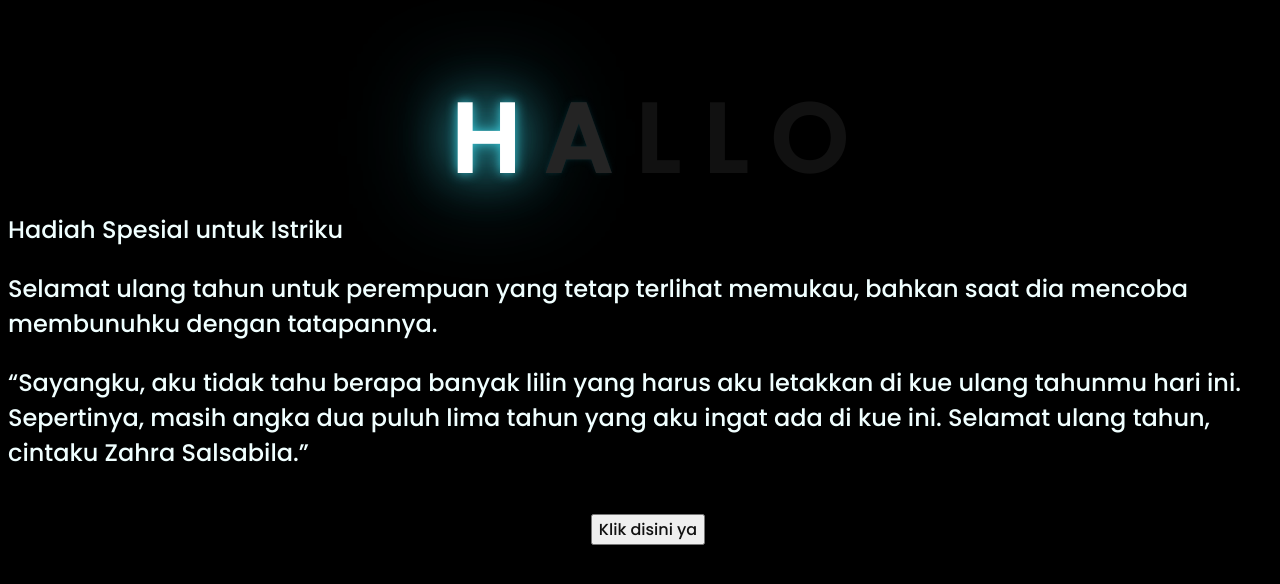
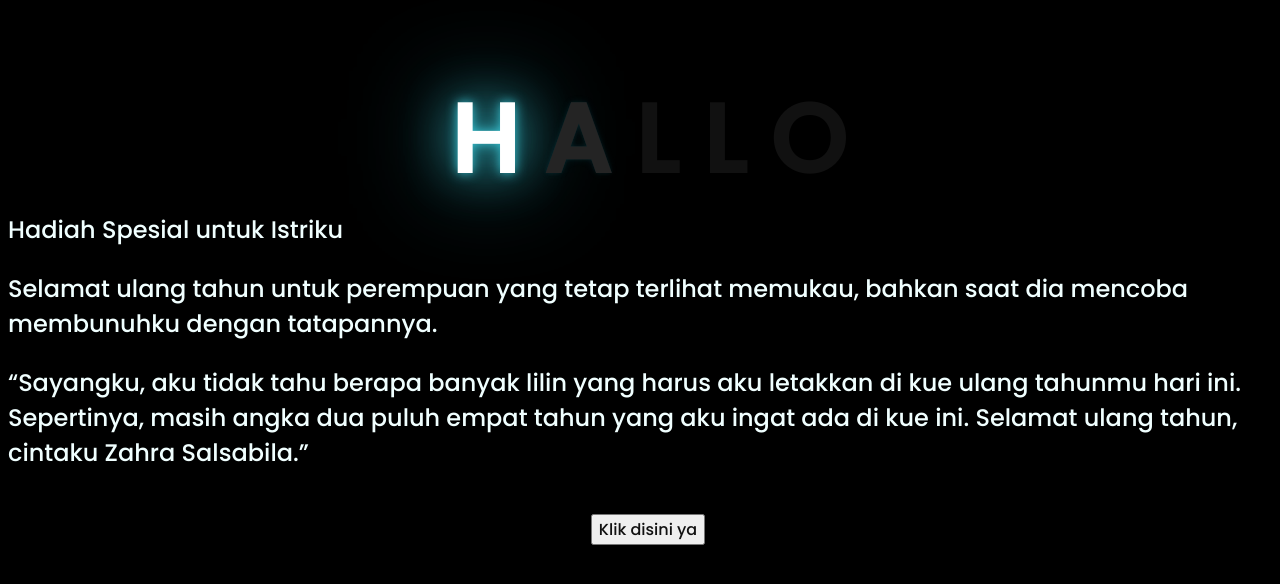
Before and after one commit to setiawaneko/meong, a plain HTML site: page index.html in a window 1280 px wide. Shown: the part 102-686 px from the top of the page. Drawn offline with Linux system fonts and the light colour scheme.

Commit message:
index.html

```diff
--- a/index.html
+++ b/index.html
@@ -20,7 +20,7 @@
     <div class="description">
         <span>Hadiah Spesial untuk Istriku</span>
         <p><span>Selamat ulang tahun untuk perempuan yang tetap terlihat memukau, bahkan saat dia mencoba membunuhku dengan tatapannya.</p></span>
-    <p><span>“Sayangku, aku tidak tahu berapa banyak lilin yang harus aku letakkan di kue ulang tahunmu hari ini. Sepertinya, masih angka dua puluh lima tahun yang aku ingat ada di kue ini. Selamat ulang tahun, cintaku Zahra Salsabila.”</span></p>
+    <p><span>“Sayangku, aku tidak tahu berapa banyak lilin yang harus aku letakkan di kue ulang tahunmu hari ini. Sepertinya, masih angka dua puluh empat tahun yang aku ingat ada di kue ini. Selamat ulang tahun, cintaku Zahra Salsabila.”</span></p>
     </div>
     <div class="button">
         <button>
```
